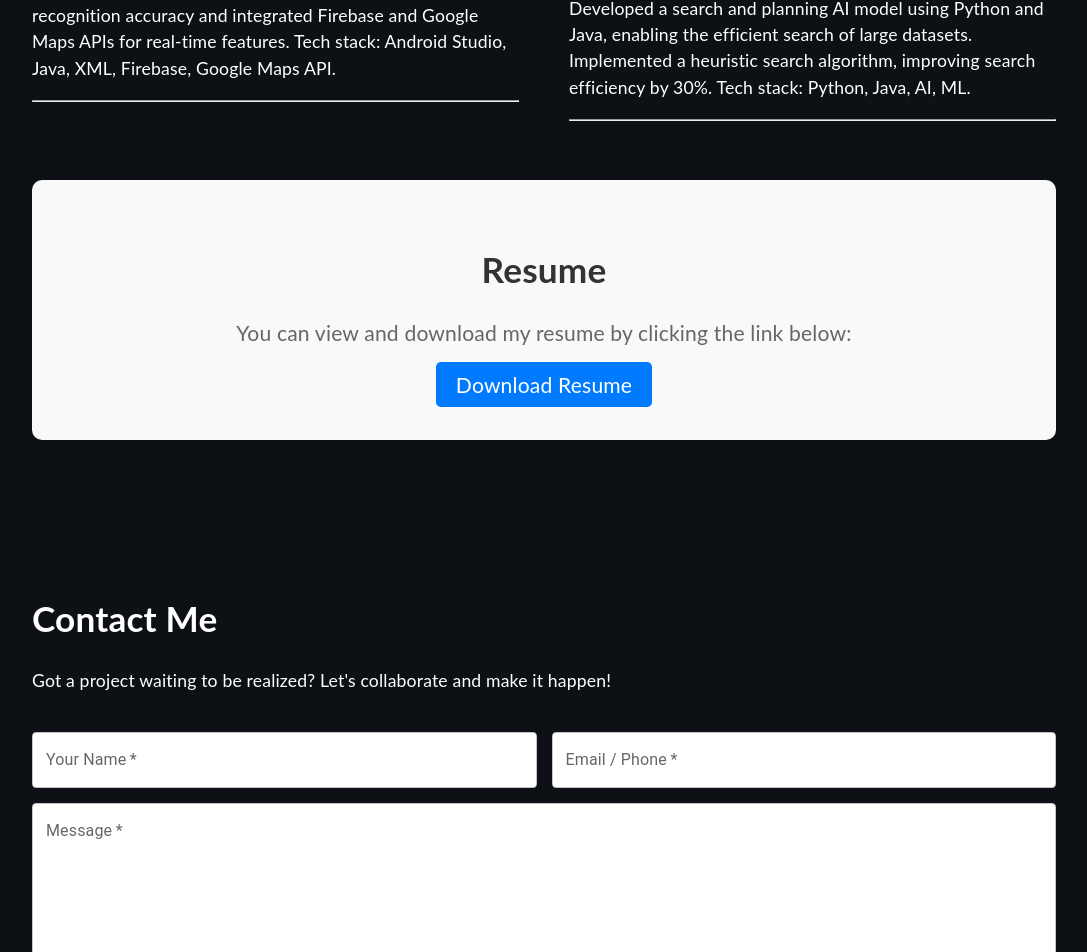
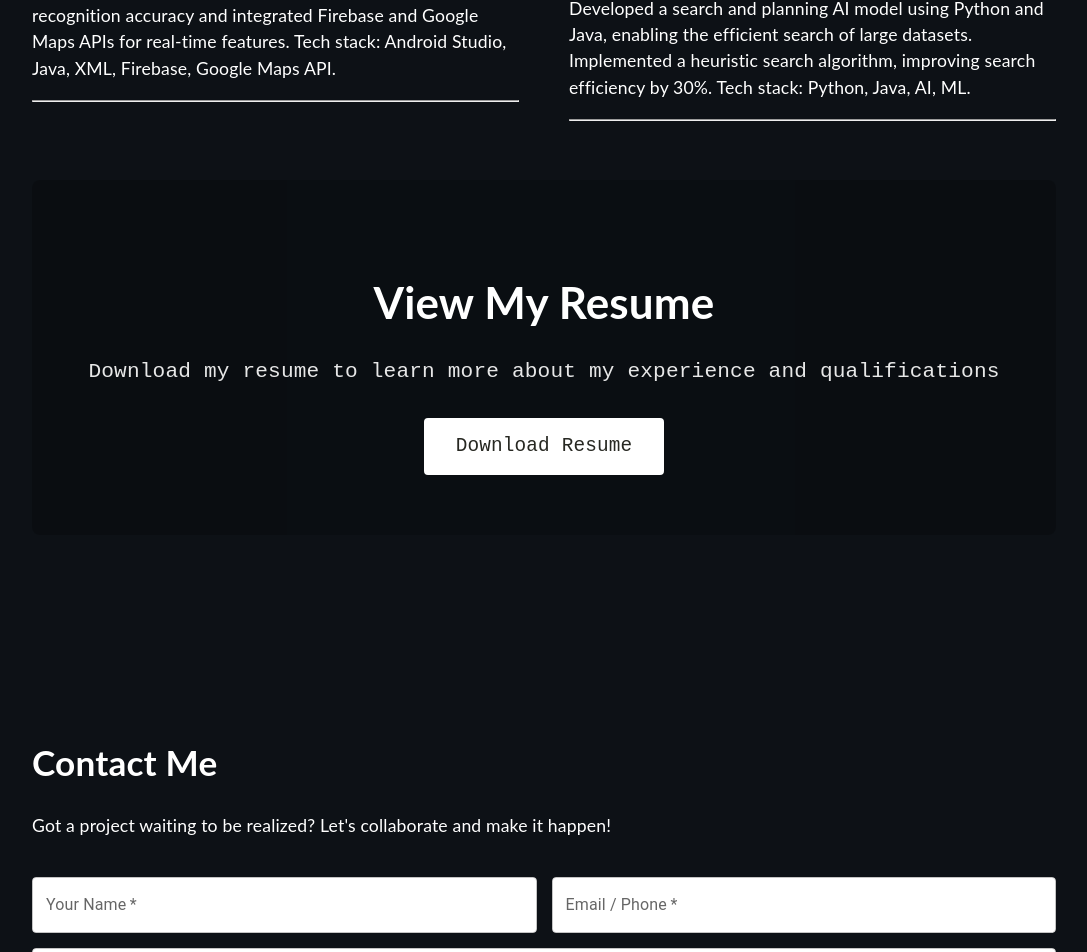
Before and after one commit to Kunal112003/Portfolio-kunal, a React (Create React App) app in the folder react-portfolio-temp/: page / in a window 1280 px wide. Shown: the part 4233-5185 px from the top of the page, without its empty margins (96-1183 px from the left). Built offline with nearby package versions, Linux system fonts and the light colour scheme.

Commit message:
updated resume section

```diff
--- a/react-portfolio-temp/src/assets/styles/Project.scss
+++ b/react-portfolio-temp/src/assets/styles/Project.scss
@@ -48,39 +48,90 @@
     }
 }
 
+// Update the resume section styles
 .resume-section {
-    margin-top: 50px;
+    margin: 50px 0;
     text-align: center;
-    background-color: #f9f9f9;
-    padding: 40px 20px;
-    border-radius: 10px;
-    box-shadow: 0 4px 8px rgba(0, 0, 0, 0.1);
+    background-color: rgba(0, 0, 0, 0.2);
+    padding: 60px 40px;
+    border-radius: 8px;
+    position: relative;
+    overflow: hidden;
+
+    &::before {
+        content: '';
+        position: absolute;
+        top: 0;
+        left: 0;
+        right: 0;
+        bottom: 0;
+        background-image: url("../images/bg-dark.png");
+        background-repeat: no-repeat;
+        background-size: cover;
+        background-attachment: fixed;
+        background-position: center;
+        opacity: 0.1;
+        z-index: 0;
+    }
 
     h1 {
-        font-size: 2em;
+        font-size: 2.5em;
         margin-bottom: 20px;
-        color: #333;
+        color: white;
+        position: relative;
+        z-index: 1;
     }
 
     p {
         font-size: 1.2em;
-        margin-bottom: 20px;
-        color: #666;
+        margin-bottom: 30px;
+        color: rgba(255, 255, 255, 0.9);
+        position: relative;
+        z-index: 1;
+        font-family: 'Courier Prime', monospace;
     }
 
     .resume-link {
-        font-size: 1.2em;
-        color: #fff;
-        background-color: #007bff;
+        display: inline-block;
+        font-size: 1.1em;
+        color: rgb(39, 40, 34);
+        background-color: white;
         text-decoration: none;
-        border: none;
-        padding: 10px 20px;
-        border-radius: 5px;
-        transition: background-color 0.3s, color 0.3s;
+        border: 2px solid white;
+        padding: 12px 30px;
+        border-radius: 4px;
+        transition: all 0.3s ease;
+        position: relative;
+        z-index: 1;
+        font-family: 'Courier Prime', monospace;
 
         &:hover {
-            background-color: #0056b3;
-            color: #fff;
+            background-color: transparent;
+            color: white;
+            transform: translateY(-2px);
+        }
+
+        &:active {
+            transform: translateY(0);
+        }
+    }
+
+    @media (max-width: 768px) {
+        margin: 30px 0;
+        padding: 40px 20px;
+
+        h1 {
+            font-size: 2em;
+        }
+
+        p {
+            font-size: 1.1em;
+            margin-bottom: 25px;
+        }
+
+        .resume-link {
+            padding: 10px 25px;
+            font-size: 1em;
         }
     }
 }
--- a/react-portfolio-temp/src/components/Project.tsx
+++ b/react-portfolio-temp/src/components/Project.tsx
@@ -39,10 +39,13 @@ function Project() {
                 <hr />
             </div>
         </div>
+        {/* // Update the resume section JSX */}
         <div className="resume-section">
-                <h1>Resume</h1>
-                <p>You can view and download my resume by clicking the link below:</p>
-                <a href="/resume.pdf" target="_blank" rel="noreferrer" className="resume-link">Download Resume</a>
+            <h1>View My Resume</h1>
+            <p>Download my resume to learn more about my experience and qualifications</p>
+            <a href="/resume.pdf" target="_blank" rel="noreferrer" className="resume-link">
+                Download Resume
+            </a>
         </div>
     </div>
 
```
